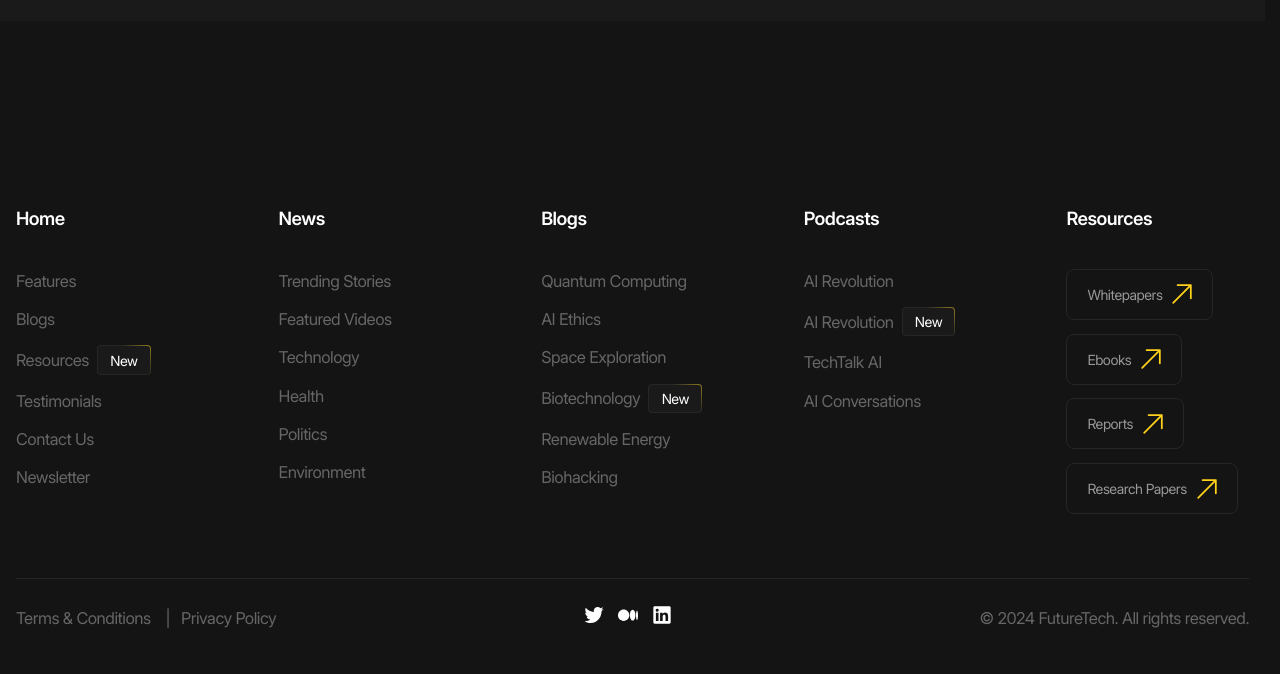
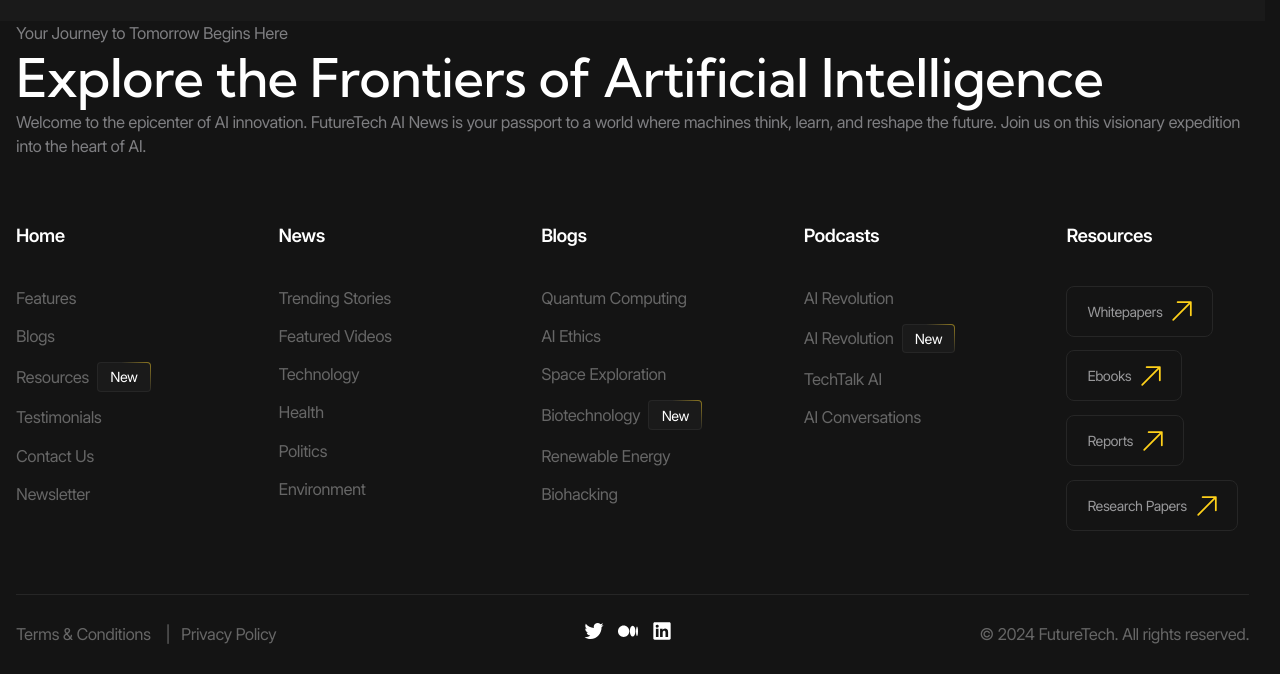
Before and after one commit to AlexeyXolosha/FutureTech-MasterClass, a website with bundled scripts: page index.html in a window 1280 px wide. Shown: the part 143-817 px from the top of the page. Built offline with nearby package versions, Linux system fonts and the light colour scheme.

Commit message:
hero section start

```diff
--- a/index.html
+++ b/index.html
@@ -61,7 +61,20 @@
 </header>
 
 <main>
-
+    <section class="hero">
+        <div class="hero__main container">
+            <div class="hero__body">
+                <p class="hero__subtitle">Your Journey to Tomorrow Begins Here</p>
+                <h1 class="hero__title">Explore the Frontiers of Artificial Intelligence</h1>
+                <p class="hero__description">Welcome to the epicenter of AI innovation. FutureTech AI News is your
+                    passport to a world where machines think, learn, and reshape the future. Join us on this visionary
+                    expedition into the heart of AI.</p>
+            </div>
+            <div class="hero__metrics"></div>
+            <div class="hero__resources-preview"></div>
+        </div>
+        <div class="hero__advantages"></div>
+    </section>
 </main>
 
 <footer class="footer">
```
Also changed, not shown: 1 other file.
